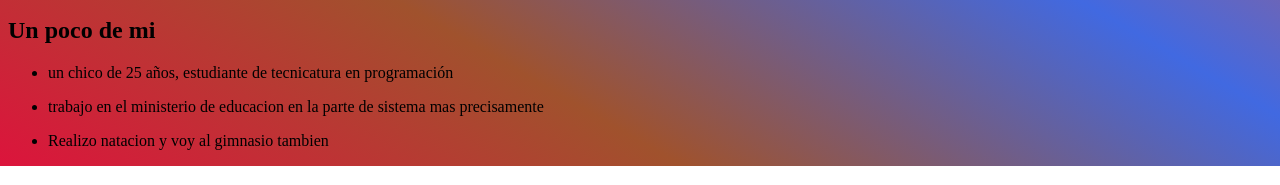
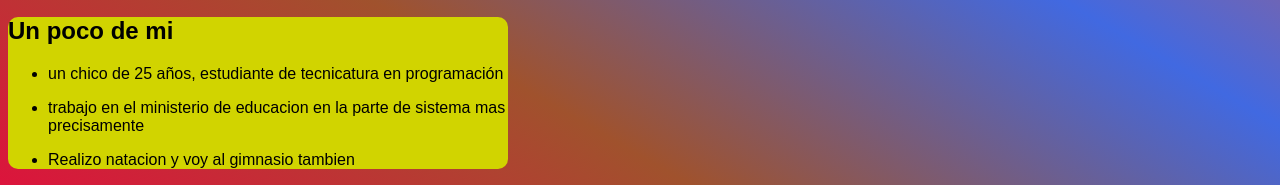
Before and after one commit to javm99/Javm99.TP1lab3, a plain HTML site: page tp1lab3.html in a window 1280 px wide. Shown: the part 672-857 px from the top of the page. Drawn offline with Linux system fonts and the light colour scheme; a web font is replaced by a local one.

Commit message:
un poco de mi

```diff
--- a/styles.css
+++ b/styles.css
@@ -59,3 +59,10 @@ img{
     font-family: Arial, Helvetica, sans-serif
 
 }
+
+.UnPocodeMi{
+    border-radius: 10px;
+    width: 500px;
+    background-color: rgb(209, 212, 0);
+    font-family: Arial, Helvetica, sans-serif;
+}
```
